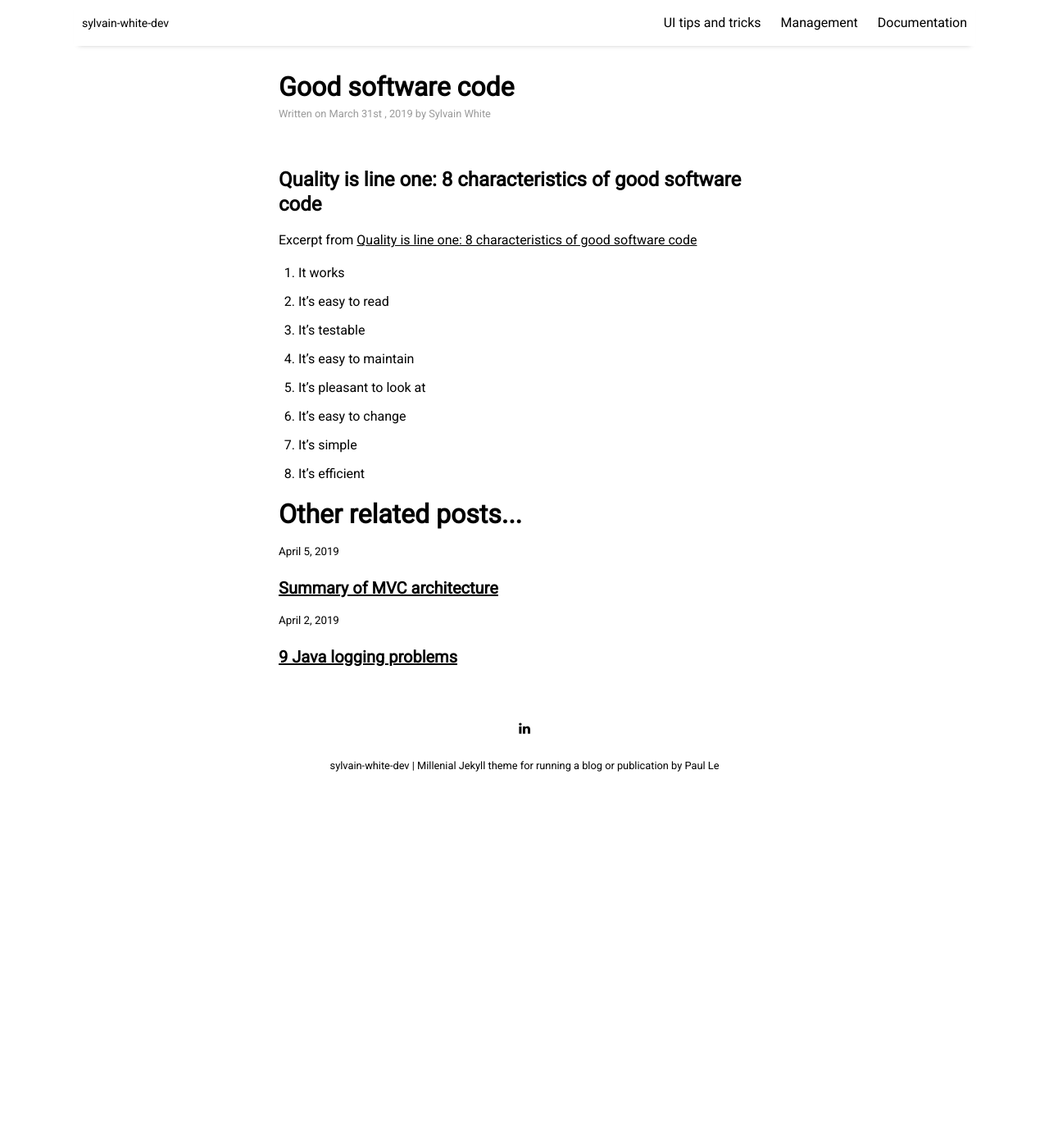
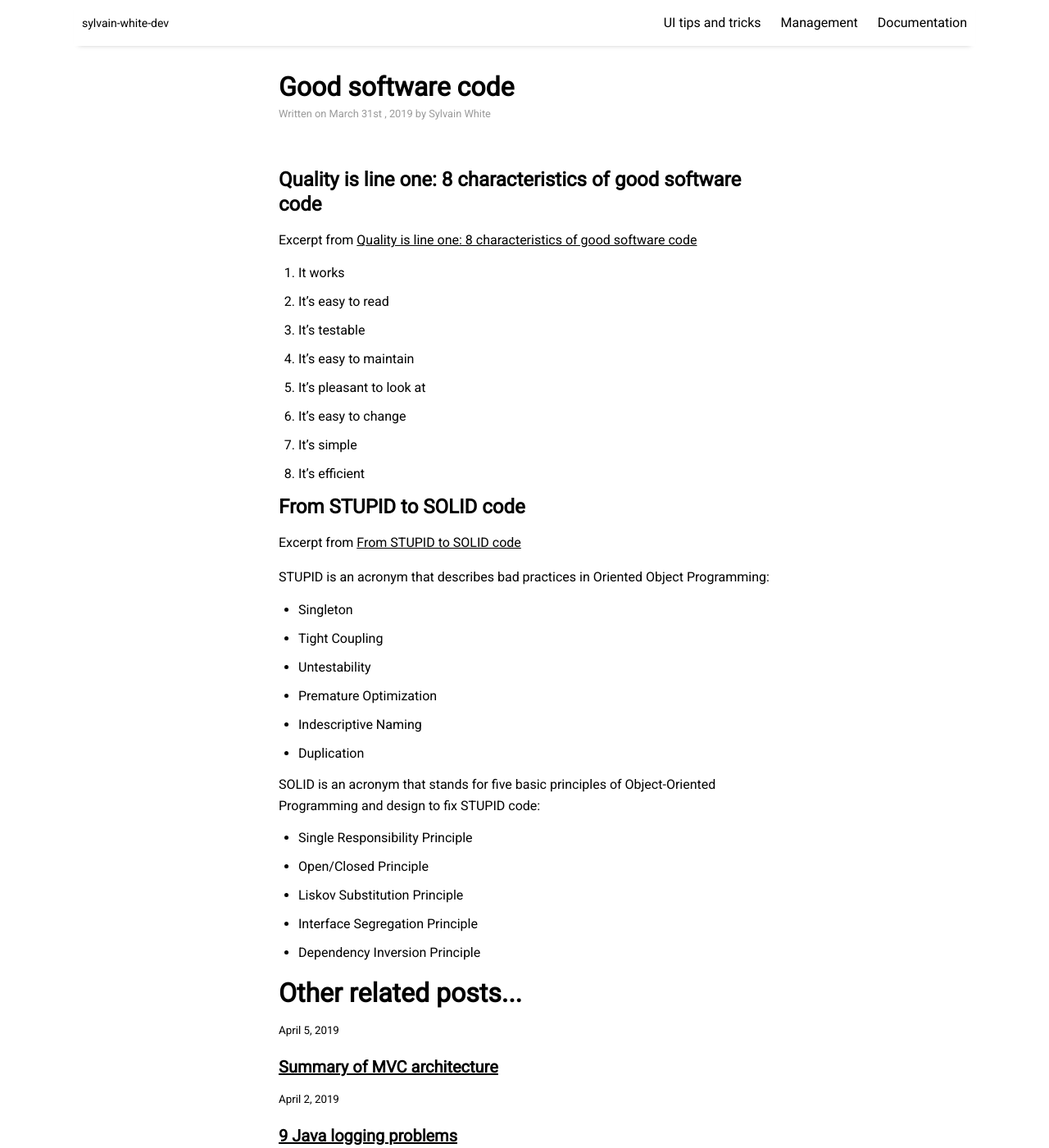
Before and after one commit to sylvainwhite/sylvain-white-dev, a Jekyll site: the page built from _posts/2019-03-31-goodSoftwareCode.md, in a window 1280 px wide and 1400 px high. Shown: the whole window at 82% size. Built offline with Jekyll 4.4.1, drawn with Linux system fonts in a browser that asks for light colours; nearby versions of some CDN libraries.

Commit message:
Update good software code post

```diff
--- a/_posts/2019-03-31-goodSoftwareCode.md
+++ b/_posts/2019-03-31-goodSoftwareCode.md
@@ -21,3 +21,26 @@ Excerpt from
 6. It’s easy to change
 7. It’s simple
 8. It’s efficient
+
+
+## From STUPID to SOLID code
+
+Excerpt from
+[From STUPID to SOLID code](hhttps://williamdurand.fr/2013/07/30/from-stupid-to-solid-code){:target="_blank"}
+
+STUPID is an acronym that describes bad practices in Oriented Object Programming:
+
+* Singleton
+* Tight Coupling
+* Untestability
+* Premature Optimization
+* Indescriptive Naming
+* Duplication
+
+SOLID is an acronym that stands for five basic principles of Object-Oriented Programming and design to fix STUPID code:
+
+* Single Responsibility Principle
+* Open/Closed Principle
+* Liskov Substitution Principle
+* Interface Segregation Principle
+* Dependency Inversion Principle
```
